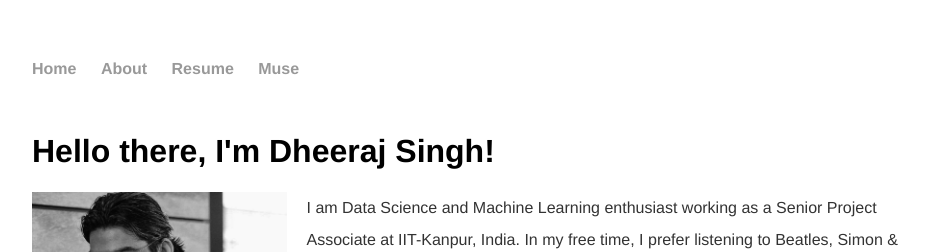
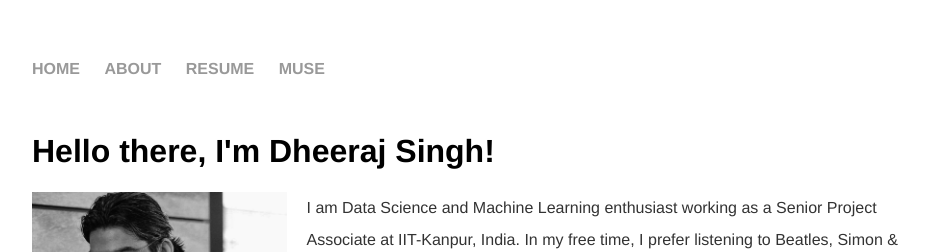
Before and after one commit to Dheeraj2444/Dheeraj2444.github.io, a Jekyll site: the page built from index.html, in a window 1280 px wide. Shown: the top 252 px of the page, without its empty margins (160-1089 px from the left). Built offline with Jekyll 4.4.1, drawn with Linux system fonts in a browser that asks for light colours.

```diff
--- a/_layouts/default.html
+++ b/_layouts/default.html
@@ -8,10 +8,10 @@
 		<body>
 			<nav>
 	    		<ul>
-	        		<li><a href="/">Home</a></li>
-		        	<li><a href="/about">About</a></li>
-	        		<li><a href="/resume">Resume</a></li>
-	        		<li><a href="/misc">Muse</a></li>
+	        		<li><a href="/">HOME</a></li>
+		        	<li><a href="/about">ABOUT</a></li>
+	        		<li><a href="/resume">RESUME</a></li>
+	        		<li><a href="/misc">MUSE</a></li>
 	    		</ul>
 			</nav>
 			<br>
```
